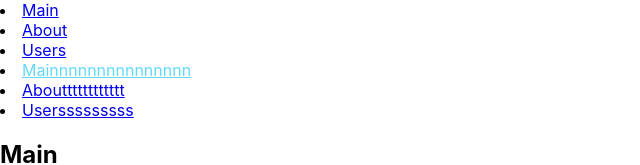
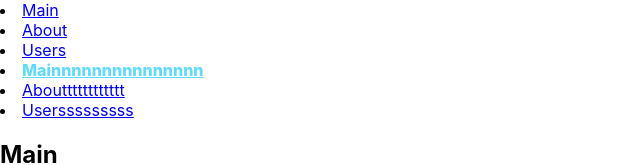
Before and after one commit to SeddiMK/18_React, a React (Create React App) app in the folder app_3/: page / in a window 1280 px wide. Shown: the top 165 px of the page, without its empty margins (0-640 px from the left). Built offline with nearby package versions, Linux system fonts and the light colour scheme.

Commit message:
React_3_routes

```diff
--- a/app_3/src/App.js
+++ b/app_3/src/App.js
@@ -20,7 +20,7 @@ function App() {
       <Router>
         <nav>
           <li>
-            <NavLink exact to="/" activeClassName="primer">
+            <NavLink exact to="/" className="primer">
               Mainnnnnnnnnnnnnnn
             </NavLink>
           </li>
```
